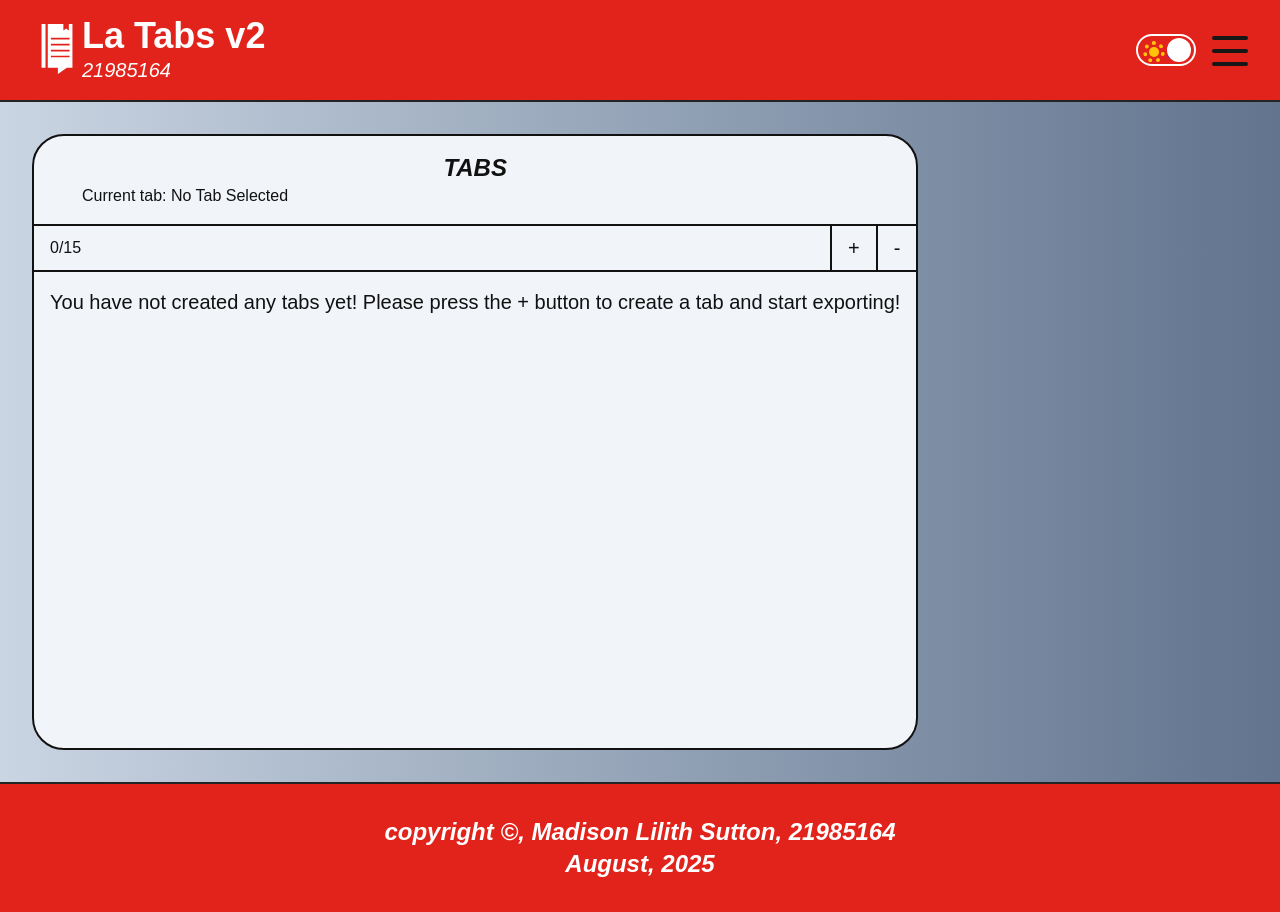
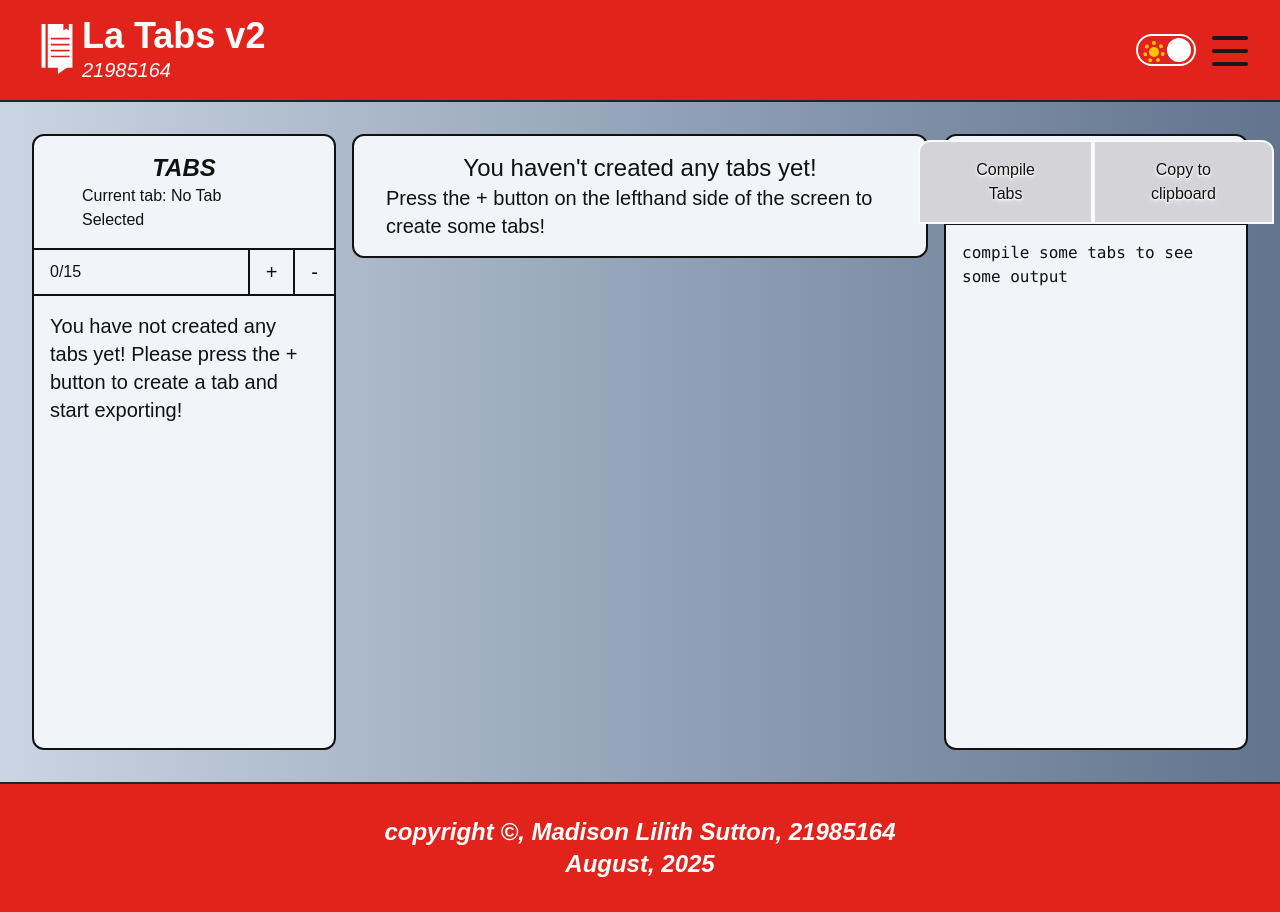
Before and after one commit to ml-sutton/CSE3CWA-Assignment-2, a Next.js app in the folder front-end/: page / in a window 1280 px wide. Built offline with nearby package versions, Linux system fonts and the light colour scheme.

Commit message:
tabs rework is done. creating pull request. going to create and integrate the api. Will wait for this because I would need to use an ORM. Will need to work through static testing across components but will do that after this area of the page is decently settled

```diff
--- a/front-end/components/tabs/tabs-form/tabsForm.tsx
+++ b/front-end/components/tabs/tabs-form/tabsForm.tsx
@@ -1,32 +1,65 @@
+"use client"
+import React, { useEffect, useState } from "react"
+import { Tab } from "../../../domain/models/tab"
 
+interface TabsFormPropTypes {
+  tabs: Tab[]
+  setTabs: React.Dispatch<React.SetStateAction<Tab[]>>
+  selectedTab: number
+}
 
-export const TabsForm: React.FC = () => {
+export const TabsForm: React.FC<TabsFormPropTypes> = ({ tabs, setTabs, selectedTab }) => {
+  const [hasMounted, setHasMounted] = useState(false);
+  const [tabName, setTabName] = useState(() => {
+    if (tabs.length <= 0 || tabs.length < selectedTab) return "No Tab Selected"
+    else return tabs.filter(tab => tab.tabId === selectedTab)[0].tabName
+  })
+  const [tabData, setTabData] = useState(() => {
+    if (tabs.length <= 0 || tabs.length < selectedTab) return "No Tab Selected"
+    else return tabs.filter(tab => tab.tabId === selectedTab)[0].tabBody
+  })
+  useEffect(() => setHasMounted(true), []);
+  useEffect(() => {
+    if (!hasMounted) return;
+    if (tabs.length <= 0) return;
+    setTabName(tabs.filter(tab => tab.tabId === selectedTab)[0].tabName);
+    setTabData(tabs.filter(tab => tab.tabId === selectedTab)[0].tabBody);
+  }, [selectedTab])
+  const handleTabData = (event: React.ChangeEvent<HTMLTextAreaElement>) => {
+    setTabData(event.target.value)
 
-
-  // return tabs.length == 0 ? (
-  //   <div className={`min-w-1/2 h-full flex justify-center items-center px-4`}>
-  //     <div className={`${themedStyles} border-2 rounded-xl w-full px-8 py-4 flex justify-center items-center flex-col`}>
-  //       <h1 className="text-2xl">You haven&#39;t created any tabs yet!</h1>
-  //       <p className="text-xl">Press the + button on the lefthand side of the screen to create some tabs!</p>
-  //     </div>
-  //   </div>
-  // ) : tabName === "No Tab Selected" ? (
-  //   <div className="min-w-1/2 h-full flex justify-center items-center px-4">
-  //     <div className={`${themedStyles} border-2 rounded-xl w-full px-8 py-4 flex justify-center items-center flex-col`}>
-  //       <h1 className="text-2xl">No tab selected!</h1>
-  //       <p className="text-xl">please select a tab from the sidebar</p>
-  //     </div>
-  //   </div>
-  // ) :
-  return (<div className={`min-w-2/3 lg:min-w-1/2 h-full  py-4 lg:p-4`}>
+  }
+  const handleTabName = (event: React.ChangeEvent<HTMLInputElement>) => {
+    setTabName(event.target.value)
+  }
+  useEffect(() => {
+    setTabs(tabs.map(tab => tab.tabId === selectedTab ? { ...tab, tabName: tabName, tabBody: tabData } : { ...tab }))
+  }, [tabData, tabName])
+  return tabs.length == 0 ? (
+    <div className={`min-w-1/2 h-full flex justify-center items-center px-4 `}>
+      <div className={` border-2 rounded-xl w-full px-8 py-4 flex justify-center items-center flex-col bg-slate-100 dark:bg-slate-800 text-[#111] dark:text-[#fefefe]`}>
+        <h1 className="text-2xl">You haven&#39;t created any tabs yet!</h1>
+        <p className="text-xl">Press the + button on the lefthand side of the screen to create some tabs!</p>
+      </div>
+    </div>
+  ) : tabName === "No Tab Selected" ? (
+    <div className="min-w-1/2 h-full flex justify-center items-center px-4">
+      <div className={` border-2 rounded-xl w-full px-8 py-4 flex justify-center items-center flex-col bg-slate-100 dark:bg-slate-800 text-[#111] dark:text-[#fefefe]`}>
+        <h1 className="text-2xl">No tab selected!</h1>
+        <p className="text-xl">please select a tab from the sidebar</p>
+      </div>
+    </div>
+  ) : (<div className={`min-w-2/3 lg:min-w-1/2 h-full  py-4 lg:p-4`}>
     <form >
-      <div className={`border-2 rounded-t-xl lg:border-0 lg:py-4 flex justify-between py-2 lg:justify-start `}>
-        <label htmlFor="tab-name-input" className={`lg:text-xl lg:border-2 border-r-0 px-4 lg:px-8 lg:py-[11px] rounded-l-lg ${themedStyles}`}>Tab Name : </label>
-        <input className={`lg:text-xl lg:border-2 border-l-0 lg:px-8 lg:py-2 rounded-tr-xl lg:rounded-r-lg active:border-blue-800 hover:border-blue-500 ${themedStyles}`} type="text" id="tab-name-input" value={tabName} onChange={handleTabName} />
+      <div className={`border-2 rounded-t-xl lg:border-0 lg:py-4 flex justify-between py-2 lg:justify-start lg:px-6 bg-slate-100 dark:bg-slate-800 text-[#111] dark:text-[#fefefe]`}>
+        <label htmlFor="tab-name-input" className={`lg:text-xl lg:border-2 border-r-0 px-4 lg:px-8 lg:py-[11px] rounded-l-lg `}>Tab Name : </label>
+        <input className={`lg:text-xl lg:border-2 lg:border-l-0 lg:px-8 lg:py-2 rounded-tr-xl lg:rounded-r-lg active:border-blue-800 hover:border-blue-500 `} type="text" id="tab-name-input" value={tabName} onChange={handleTabName} />
+        <div className="flex justify-center items-center ml-auto">
+          <button className="lg:text-xl lg:border-2 lg:px-8 lg:py-2 rounded-lg cursor-pointer hover:bg-blue-400 active:border-blue-500 disabled:hover:bg-red-500 disabled:hover:text-red-950 disabled:active:border-red-500 bg-zinc-300 dark:bg-gray-700 text-[#111] dark:text-[#fefefe] text-shadow-md text-shadow-zinc-50 dark:text-shadow-grey-900 border-slate-50 dark:border-zinc-800">Save Data To Cloud</button>
+        </div>
       </div>
       <div className="lg:border-t-2 lg:pt-4">
-
-        <textarea rows={25} name="tab-data-input" className={`text-shadow-md py-4 text-lg lg:text-xl lg:rounded-t-xl rounded-b-xl border-2 border-t-0 lg:border-t-2  hover:border-blue-500 active:border-blue-800 border-gray-300 px-4 min-w-full h-full lg:resize-none ${themedStyles}`} value={tabData} onChange={handleTabData}></textarea>
+        <textarea rows={25} name="tab-data-input" className={`text-shadow-md py-4 text-lg lg:text-xl lg:rounded-t-xl rounded-b-xl border-2 border-t-0 lg:border-t-2  hover:border-blue-500 active:border-blue-800 border-gray-300 px-4 min-w-full h-full lg:resize-none bg-slate-100 dark:bg-slate-800 text-[#111] dark:text-[#fefefe]`} value={tabData} onChange={handleTabData}></textarea>
       </div>
     </form>
   </div>)
--- a/front-end/components/tabs/tabs-nav/tabNavLinks.tsx
+++ b/front-end/components/tabs/tabs-nav/tabNavLinks.tsx
@@ -19,7 +19,7 @@ export const TabNavLink: React.FC<TabNavLinksPropTypes> = ({ tabName, tabID, sel
   }
   return (
     <Link href="" onClick={handleClick}>
-      <div className="px-4 py-2 border-b-2 cursor-pointer hover:bg-green-400">
+      <div className="px-4 py-2 border-b-2 cursor-pointer hover:bg-blue-300 hover:text-shadow-md  hover:text-shadow-white dark:hover:text-shadow-black">
         {tabName}
       </div>
     </Link>
--- a/front-end/components/tabs/tabs-nav/tabsNav.tsx
+++ b/front-end/components/tabs/tabs-nav/tabsNav.tsx
@@ -30,7 +30,7 @@ export const TabsNav: React.FC<TabsNavPropTypes> = ({ tabs, setTabs, selectedTab
   }, [selectedTab])
 
   return (
-    <div className={`min-w-1/4 bg-slate-100 dark:bg-slate-800 text-[#111] dark:text-[#fefefe] border-2 lg: lg:rounded-4xl`}>
+    <div className={`lg:min-w-1/4 lg:max-w-1/4 bg-slate-100 dark:bg-slate-800 text-[#111] dark:text-[#fefefe] border-2 lg: lg:rounded-xl`}>
       <TabsNavTitleBar tabName={selectedTabName} />
       <div className="hidden lg:block">
         <TabsNavSubHeader tabs={tabs} setTabs={setTabs} selectedTab={selectedTab} tabCount={tabCount} setSelectedTab={setSelectedTab} setTabCount={setTabCount} />
--- a/front-end/components/tabs/tabs-output/tabsOutput.tsx
+++ b/front-end/components/tabs/tabs-output/tabsOutput.tsx
@@ -18,10 +18,10 @@ export const TabsOutput: React.FC<TabsOutputPropTypes> = ({ tabs }) => {
     navigator.clipboard.writeText(outputData)
   }
   return (
-    <div className={`lg:min-w-1/4 flex flex-col py-1 `}>
+    <div className={`lg:min-w-1/4 lg:max-w-1/4 flex flex-col py-1 bg-slate-100 dark:bg-slate-800 text-[#111] dark:text-[#fefefe] lg:border-2 lg:rounded-xl`}>
       <div className="flex justify-center gaps-4">
-        <button className={`border-2 px-14 rounded-tl-xl py-4 cursor-pointer hover:bg-green-500 active:border-blue-500 disabled:hover:bg-red-500 disabled:hover:text-red-950 disabled:active:border-red-500 bg-zinc-300 dark:bg-gray-700 text-[#111] dark:text-[#fefefe] text-shadow-md text-shadow-zinc-50 dark:text-shadow-grey-900 border-slate-50 dark:border-zinc-800`} onClick={() => handleTabCompilation()} disabled={tabs.length === 0}>Compile Tabs</button>
-        <button className={`border-2 px-14 rounded-tr-xl py-4 cursor-pointer hover:bg-green-500 active:border-blue-500 disabled:hover:bg-red-500 disabled:hover:text-red-950 disabled:active:border-red-500 bg-zinc-300 dark:bg-gray-700 text-[#111] dark:text-[#fefefe] text-shadow-md text-shadow-zinc-50 dark:text-shadow-grey-900 border-slate-50 dark:border-zinc-800`} onClick={() => copyDataToClipboard()} disabled={outputData === ""}> Copy to clipboard</button>
+        <button className={`border-2 px-14 rounded-tl-xl py-4 cursor-pointer hover:bg-blue-400 active:border-blue-500 disabled:hover:bg-red-500 disabled:hover:text-red-950 disabled:active:border-red-500 bg-zinc-300 dark:bg-gray-700 text-[#111] dark:text-[#fefefe] text-shadow-md text-shadow-zinc-50 dark:text-shadow-grey-900 border-slate-50 dark:border-zinc-800`} onClick={() => handleTabCompilation()} disabled={tabs.length === 0}>Compile Tabs</button>
+        <button className={`border-2 px-14 rounded-tr-xl py-4 cursor-pointer hover:bg-blue-400 active:border-blue-500 disabled:hover:bg-red-500 disabled:hover:text-red-950 disabled:active:border-red-500 bg-zinc-300 dark:bg-gray-700 text-[#111] dark:text-[#fefefe] text-shadow-md text-shadow-zinc-50 dark:text-shadow-grey-900 border-slate-50 dark:border-zinc-800`} onClick={() => copyDataToClipboard()} disabled={outputData === ""}> Copy to clipboard</button>
       </div>
       <hr />
       <code className="p-4 overflow-y-scroll overflow-x-hidden">
--- a/front-end/components/tabs/tabsPage.tsx
+++ b/front-end/components/tabs/tabsPage.tsx
@@ -27,6 +27,8 @@ export const TabsPage: React.FC<TabsPageProps> = ({ tabs }) => {
     <section>
       <div className={`flex flex-col lg:flex-row px-8 py-8 min-h-[85vh] overflow-x-clip max-h-[90vh] bg-gradient-to-r from-slate-300 dark:from-slate-900 to-slate-500 dark:to-slate-700 text-[#111] dark:text-[#fefefe]`}>
         <TabsNav setTabCount={setLocalTabCount} tabs={localTabs} setTabs={setLocalTabs} selectedTab={localSelectedTab} setSelectedTab={setLocalSelectedTab} tabCount={localTabCount} />
+        <TabsForm tabs={localTabs} setTabs={setLocalTabs} selectedTab={localSelectedTab} />
+        <TabsOutput tabs={localTabs} />
       </div>
     </section>
   )
```
